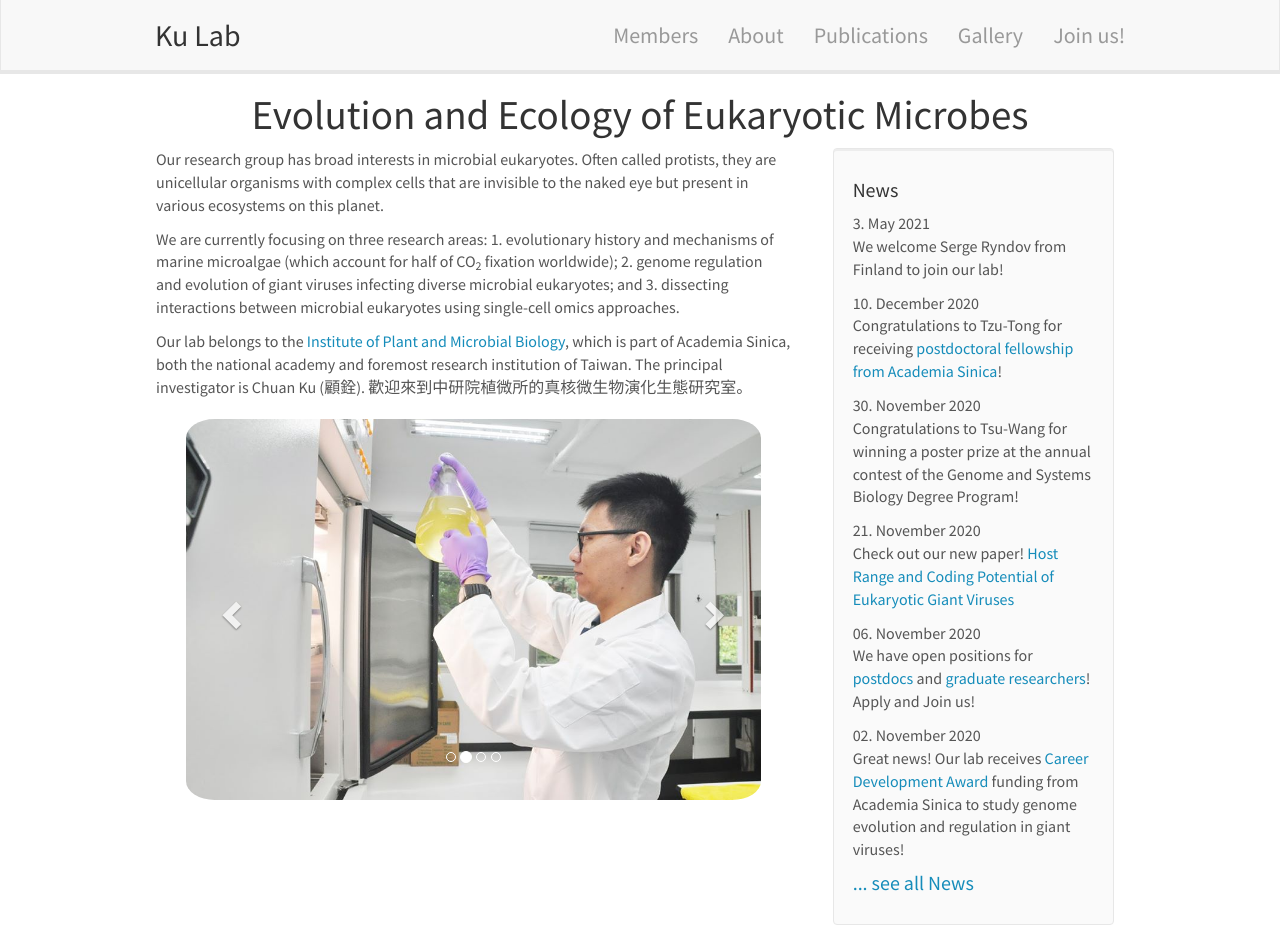
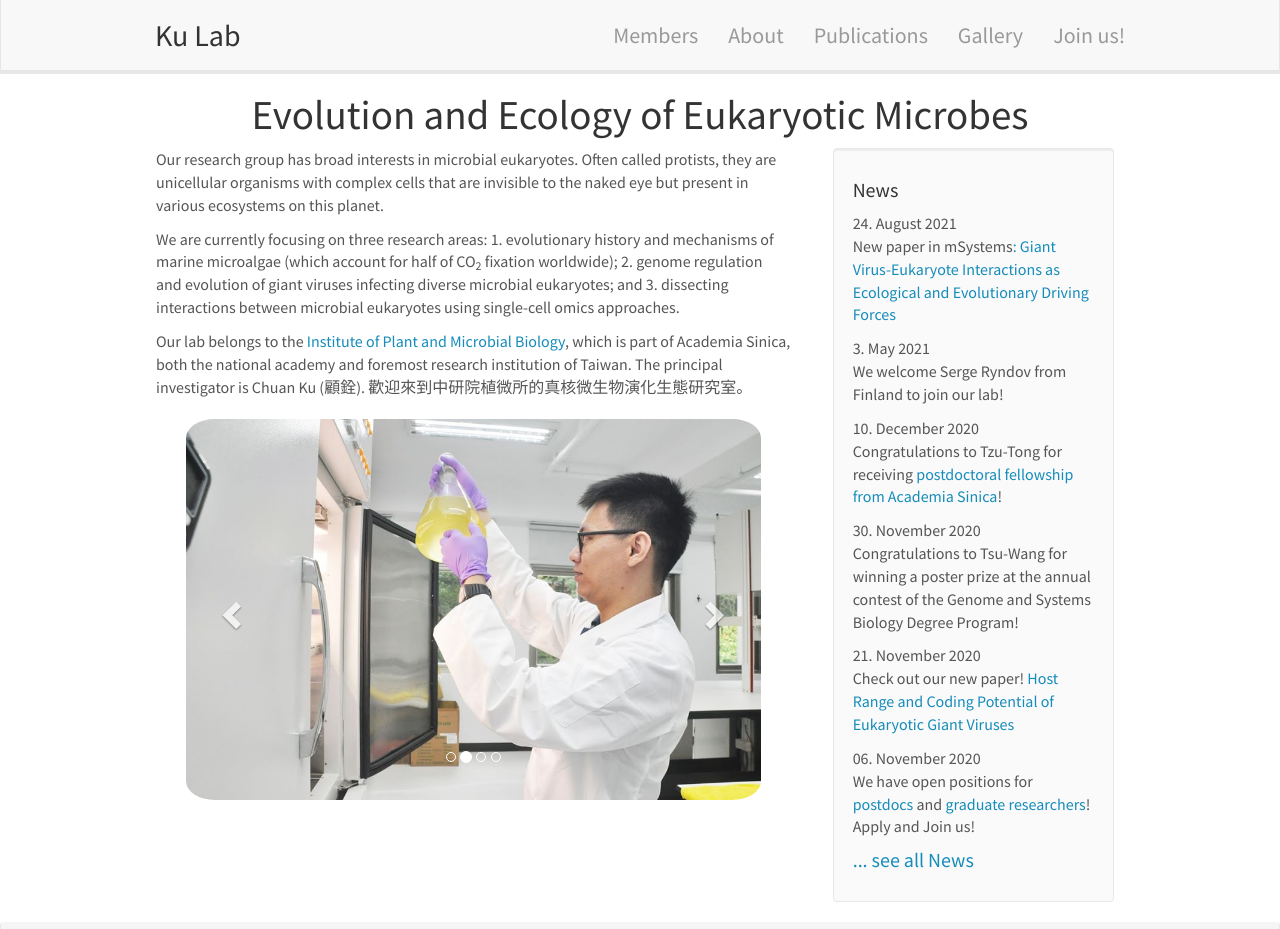
Before and after one commit to tzutongkao/Kao_Lab, a Jekyll site: the page built from _pages/home.md, in a window 1280 px wide and 1342 px high, cut to the strip 0-929 px from the top of the window. Built offline with Jekyll 4.4.1, drawn with Linux system fonts in a browser that asks for light colours; nearby versions of some CDN libraries.

Commit message:
Update news.yml

```diff
--- a/_data/news.yml
+++ b/_data/news.yml
@@ -1,3 +1,6 @@
+- date: 24. August 2021
+  headline: "New paper in mSystems<a href='https://journals.asm.org/doi/10.1128/mSystems.00737-21'>: Giant Virus-Eukaryote Interactions as Ecological and Evolutionary Driving Forces</a>"
+
 - date: 3. May 2021
   headline: "We welcome Serge Ryndov from Finland to join our lab!"
 
```
